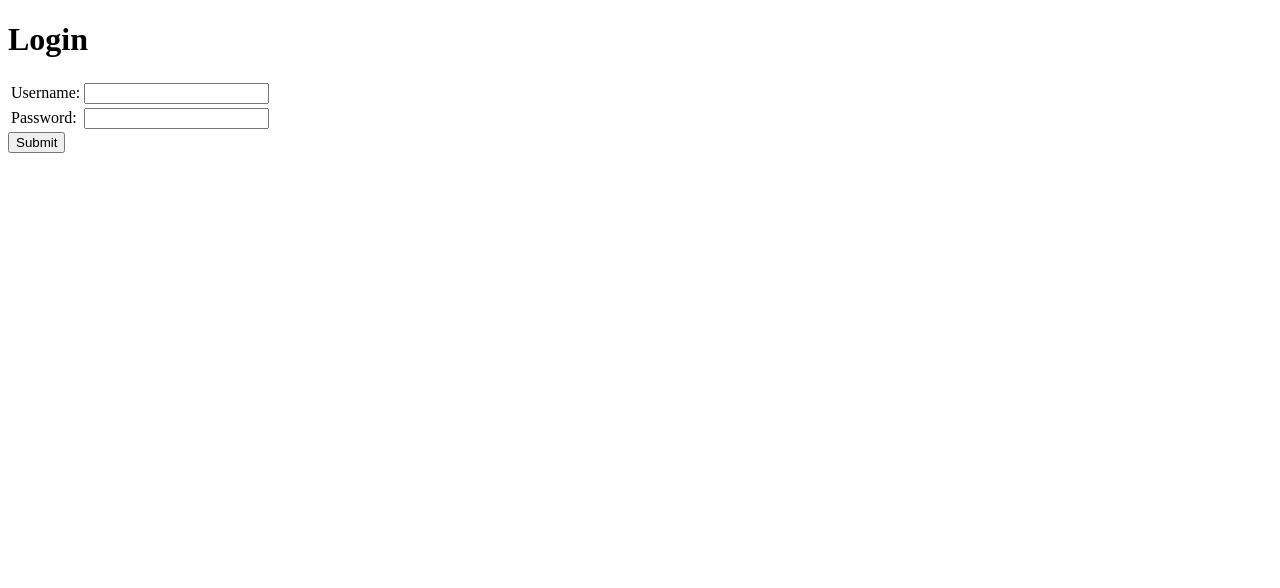
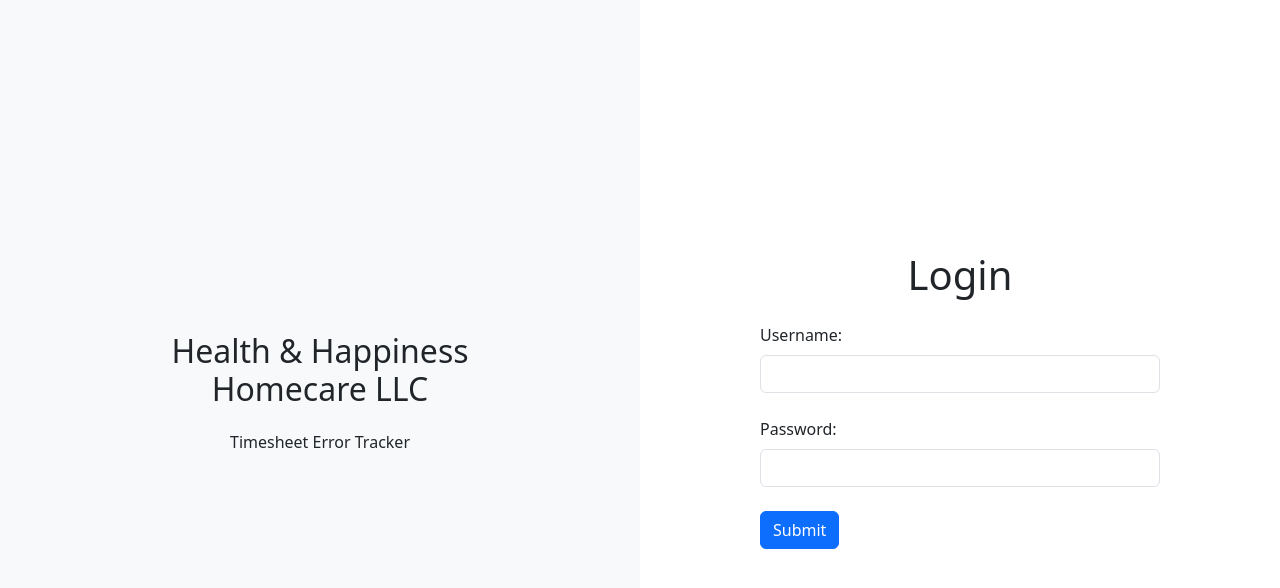
Before and after one commit to risharmaa/timesheet-error-tracker, a Flask app: page /login in a window 1280 px wide. Shown: the top 588 px of the page. Run offline with Flask 3, Linux system fonts and the light colour scheme.

Commit message:
started using bootstrap css to start styling the login page and add a navigation bar to the home page. home page still needs to finish being styled and login page needs to be more customized

```diff
--- a/templates/login.html
+++ b/templates/login.html
@@ -2,21 +2,36 @@
 <html>
     <head>
         <title>Login</title>
+        <meta charset="utf-8">
+        <meta name="viewport" content="width=device-width, initial-scale=1">
+        <link href="https://cdn.jsdelivr.net/npm/bootstrap@5.3.8/dist/css/bootstrap.min.css" rel="stylesheet">
+        <script src="https://cdn.jsdelivr.net/npm/bootstrap@5.3.8/dist/js/bootstrap.bundle.min.js"></script>
     </head>
     <body>
-      <h1>Login</h1>
-      <form action="/login" method = "POST">
-        <table>
-          <tr>
-            <td><label for="username">Username:</label></td>
-            <td><input type="text" name="username" ><br></td>
-          </tr>
-          <tr>
-            <td><label for="password">Password:</label></td>
-            <td><input type="text" name="password" ><br></td>
-          </tr>
-        </table>
-      <input type="submit" name="submit">
-      </form>
+      <div class="container-fluid min-vh-100 d-flex flex-column">
+        <div class="row flex-grow-1">
+        <!-- Left Half -->
+        <div class="col-md-6 bg-light d-flex align-items-center justify-content-center py-5" >
+        <div class="w-100" style="max-width: 400px;">
+        <h2 class="text-center mb-4">Health & Happiness Homecare LLC</h2>
+        <h6 class="text-center mb-3">Timesheet Error Tracker</h6>
+        </div>
+        </div>
+
+      <!-- Right Half -->
+        <div class="col-md-6 d-flex align-items-center justify-content-center py-5">
+        <div class="w-100" style="max-width: 400px;">
+        <h1 class="text-center mb-4">Login</h1>
+        <form action="/login" method = "POST">
+          <label for="username" class="form-label">Username:</label>
+          <input type="text" name="username" class="form-control"><br>
+          <label for="password" class="form-label">Password:</label></td>
+          <input type="password" name="password" class="form-control"><br>
+          <input type="submit" name="submit" class="btn btn-primary">
+        </form>
+        </div>
+        </div>
+        </div>
+      </div>
     </body>
 </html>
```
Also changed, not shown: templates/home.html (+16 -1 lines).
